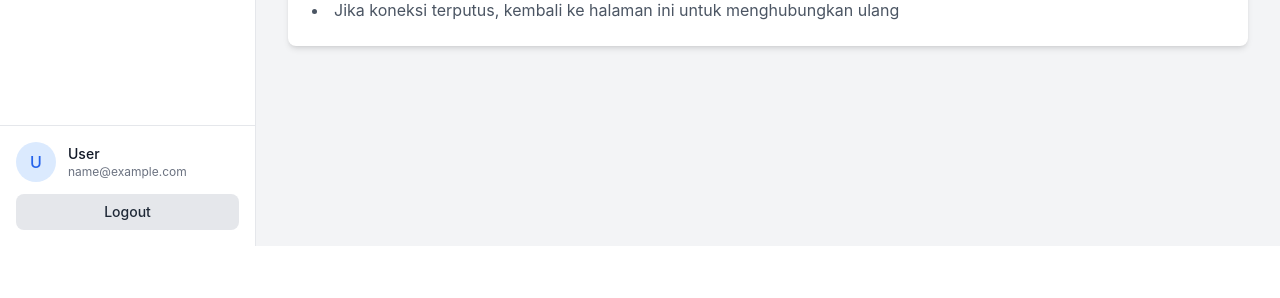
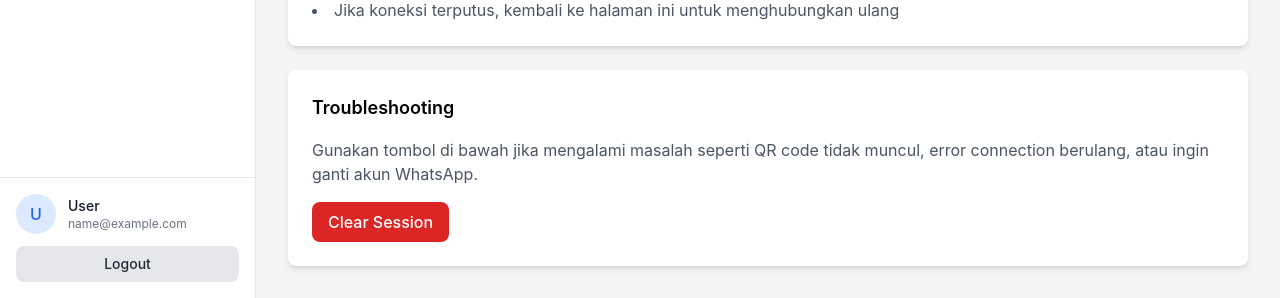
Before and after one commit to adityawahyuuu/Web_Client_Sistem_Manajemen_Bisnis_Bordir, a Svelte app: page /whatsapp in a window 1280 px wide. Shown: the part 554-852 px from the top of the page. Before the commit the page ends 800 px from the top, so only its background shows below. Built offline with nearby package versions, Linux system fonts and the light colour scheme; no server answers; sample sign-in values are in the browser's storage.

Commit message:
handle clear session

```diff
--- a/src/pages/WhatsAppSettings.svelte
+++ b/src/pages/WhatsAppSettings.svelte
@@ -6,7 +6,8 @@
     initializeWhatsApp,
     getWhatsAppStatus,
     logoutWhatsApp,
-    requestPairingCode
+    requestPairingCode,
+    clearWhatsAppSession
   } from '../stores/whatsapp.js';
   import { success, error as showError } from '../stores/notifications.js';
 
@@ -69,6 +70,22 @@
       success('Kode pairing berhasil dibuat');
     } catch (error) {
       showError('Gagal membuat kode pairing: ' + error.message);
+    }
+  }
+
+  async function handleClearSession() {
+    if (!confirm('Hapus session WhatsApp? Anda perlu scan QR/pairing code lagi untuk connect.')) {
+      return;
+    }
+    try {
+      const result = await clearWhatsAppSession();
+      if (result.data?.cleared) {
+        success('Session berhasil dihapus');
+      } else {
+        success(result.message || 'Session berhasil dihapus');
+      }
+    } catch (error) {
+      showError('Gagal menghapus session: ' + error.message);
     }
   }
 
@@ -210,7 +227,7 @@
     {/if}
   </div>
 
-  <div class="card">
+  <div class="card mb-6">
     <h2 class="text-lg font-semibold mb-4">Panduan Penggunaan</h2>
     <ul class="list-disc list-inside text-gray-600 space-y-2">
       <li>Pastikan HP Anda terhubung ke internet saat menggunakan WhatsApp</li>
@@ -218,6 +235,21 @@
       <li>Anda dapat mengirim invoice, kwitansi, dan surat jalan dari halaman masing-masing</li>
       <li>Jika koneksi terputus, kembali ke halaman ini untuk menghubungkan ulang</li>
     </ul>
+  </div>
+
+  <div class="card">
+    <h2 class="text-lg font-semibold mb-4">Troubleshooting</h2>
+    <p class="text-gray-600 mb-4">
+      Gunakan tombol di bawah jika mengalami masalah seperti QR code tidak muncul,
+      error connection berulang, atau ingin ganti akun WhatsApp.
+    </p>
+    <button
+      class="btn-danger"
+      on:click={handleClearSession}
+      disabled={$whatsappLoading}
+    >
+      {$whatsappLoading ? 'Menghapus...' : 'Clear Session'}
+    </button>
   </div>
 </div>
 
--- a/src/services/whatsapp.service.js
+++ b/src/services/whatsapp.service.js
@@ -58,6 +58,12 @@ export const whatsappService = {
     return response.data || response;
   },
 
+  // Clear WhatsApp session (admin only)
+  async clearSession() {
+    const response = await api.post('/whatsapp/clear-session');
+    return response.data || response;
+  },
+
   // Send invoice via WhatsApp
   async sendInvoice(invoiceId, phoneNumber = null, message = null) {
     const body = {};
--- a/src/stores/whatsapp.js
+++ b/src/stores/whatsapp.js
@@ -75,6 +75,25 @@ export async function logoutWhatsApp() {
     });
   } catch (error) {
     console.error('Error logging out WhatsApp:', error);
+    throw error;
+  } finally {
+    whatsappLoading.set(false);
+  }
+}
+
+export async function clearWhatsAppSession() {
+  whatsappLoading.set(true);
+  try {
+    const result = await whatsappService.clearSession();
+    whatsappStatus.set({
+      status: 'disconnected',
+      qrCode: null,
+      pairingCode: null,
+      phoneNumber: null
+    });
+    return result;
+  } catch (error) {
+    console.error('Error clearing WhatsApp session:', error);
     throw error;
   } finally {
     whatsappLoading.set(false);
```
